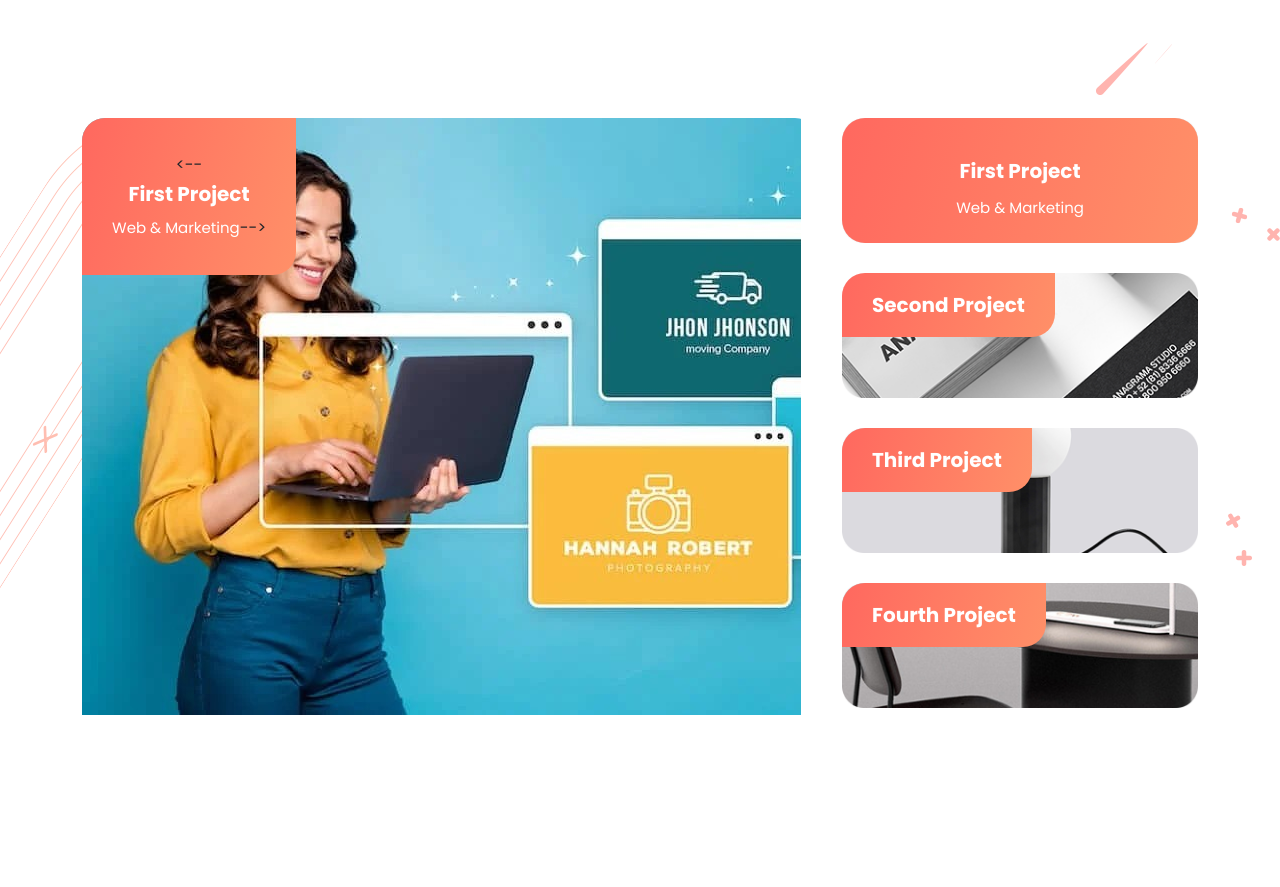
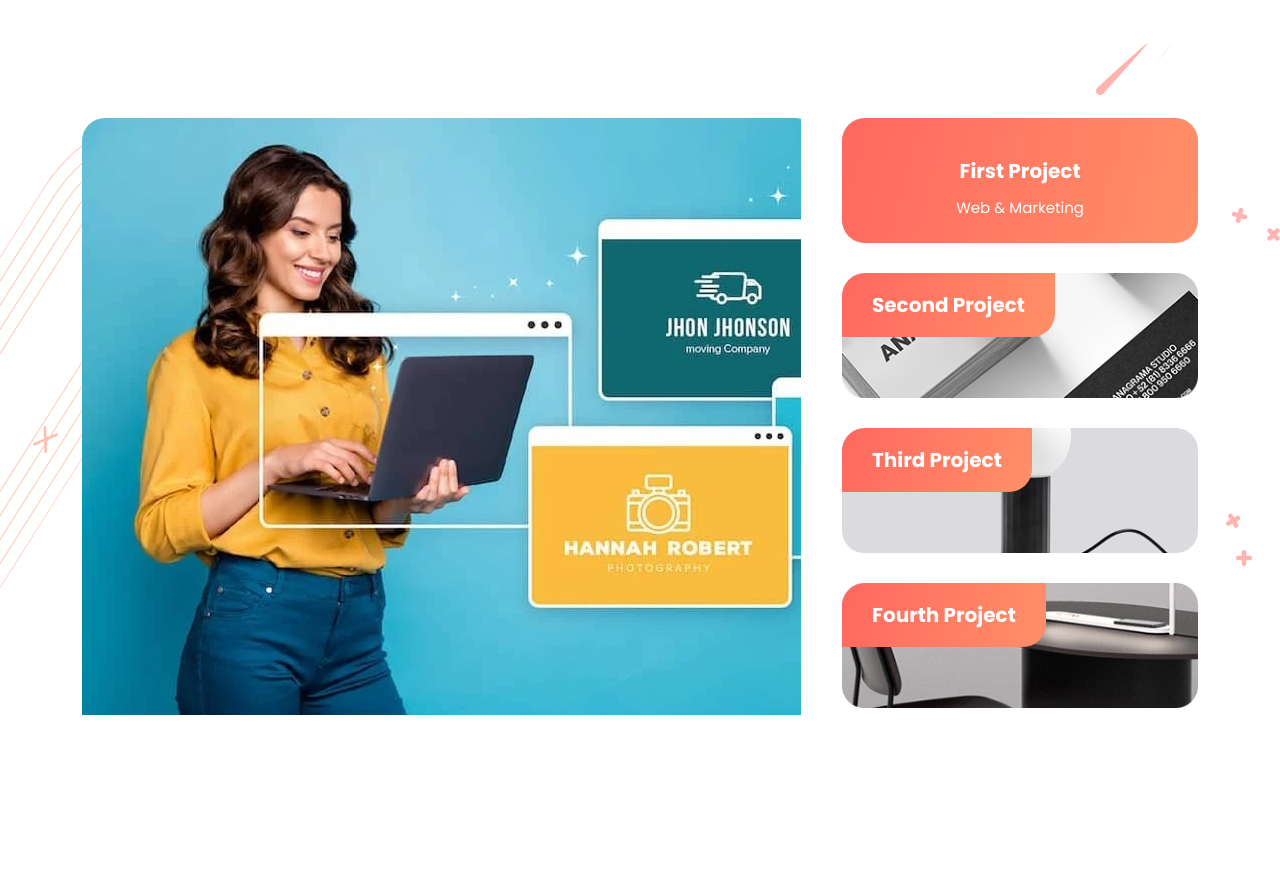
Before and after one commit to Purva005/Avrup, a plain HTML site: page index.html in a window 1280 px wide. Shown: the part 3760-4647 px from the top of the page. Drawn offline with Linux system fonts and the light colour scheme.

Commit message:
Update index.html

```diff
--- a/index.html
+++ b/index.html
@@ -350,10 +350,7 @@
                       <div>
                         <div class="thumb">
                           <iframe width="100%" height="auto" src="assets/images/njn1.jpg" title="YouTube video player" frameborder="0" allow="accelerometer; autoplay; clipboard-write; encrypted-media; gyroscope; picture-in-picture" allowfullscreen></iframe>
-                          <div class="overlay-effect">
-                           <--<a href="#"><h4>First Project</h4></a>
-                            <span>Web &amp; Marketing</span>-->
-                          </div>
+
                         </div>
                       </div>
                     </li>
```
